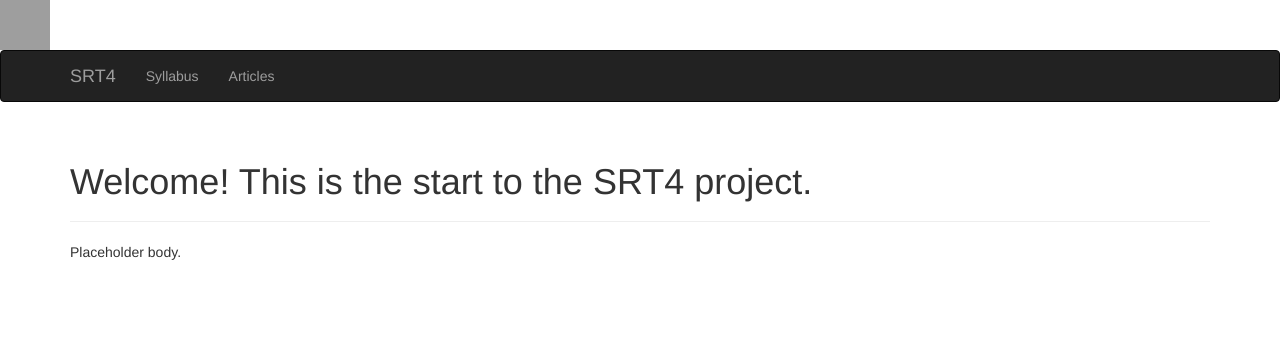
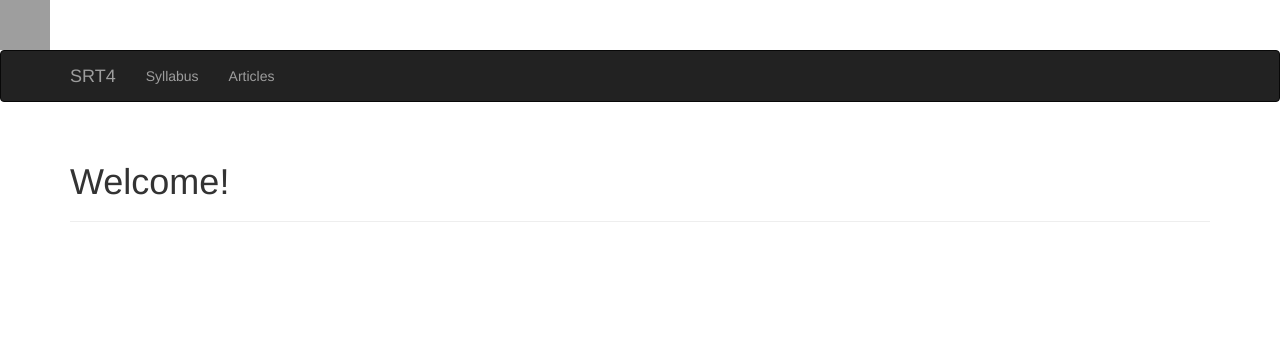
Before and after one commit to MD5595/SrtFlaskWebsite, a Flask app: page / in a window 1280 px wide. Shown: the top 362 px of the page. Run offline with Flask 3, Linux system fonts and the light colour scheme; some libraries are stand-ins or nearby versions.

Commit message:
Update to home page

```diff
--- a/templates/home.html
+++ b/templates/home.html
@@ -29,10 +29,10 @@
     </div>
     <div class="container">
         <div class="page-header">
-            <h1>Welcome! This is the start to the SRT4 project.</h1>
+            <h1>Welcome!</h1>
         </div>
         <div class="mt-4">
-            <p>Placeholder body.</p>
+            <p></p>
         </div>
     </div>
 </body>
```
